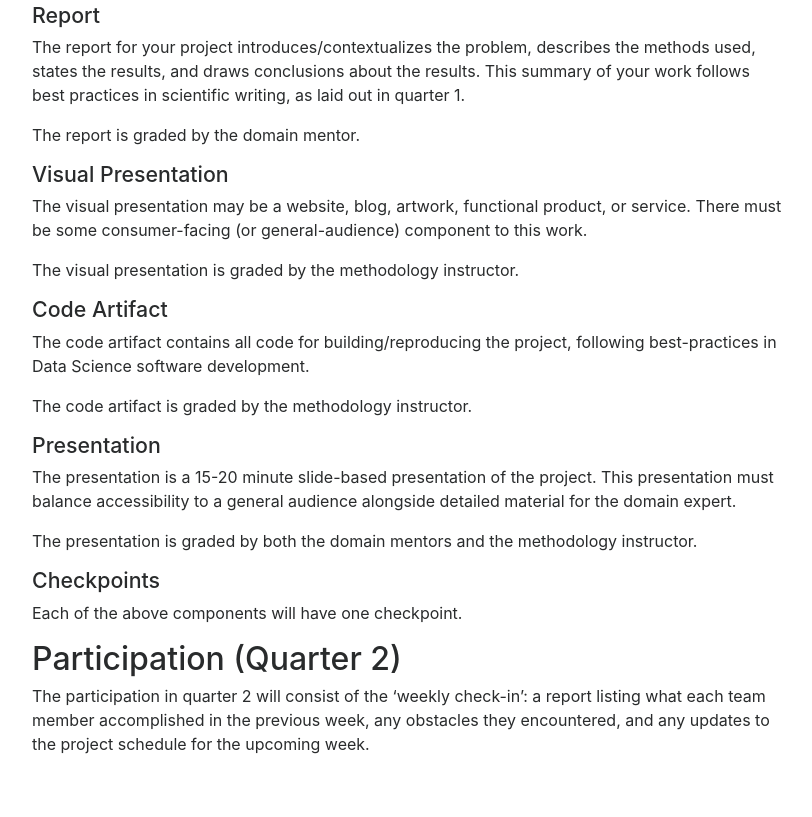
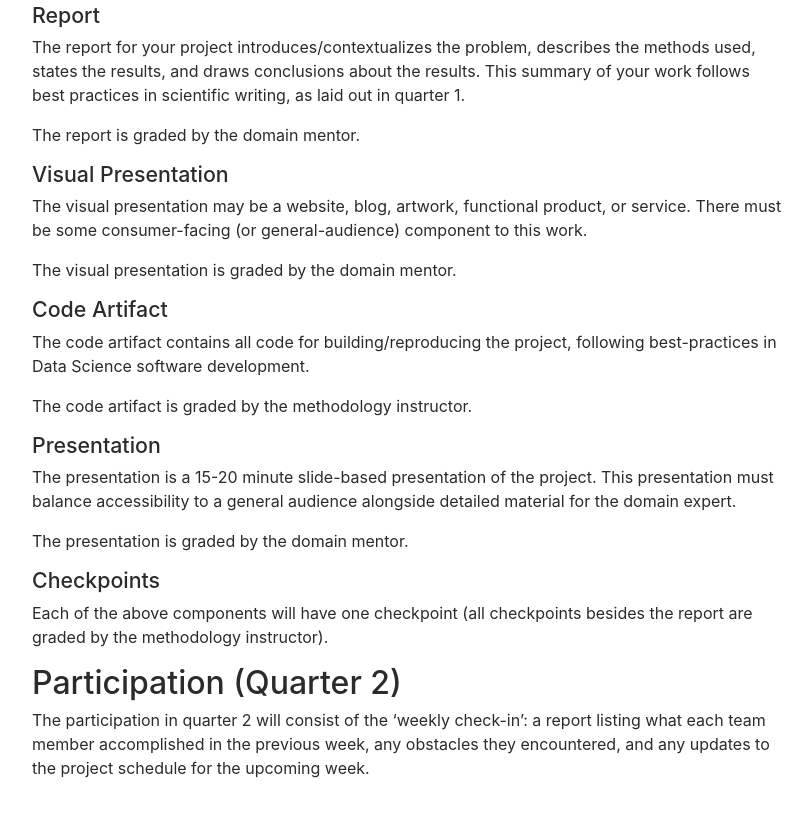
Before and after one commit to DSC-Capstone/dsc-capstone.github.io, a Jekyll site: the page built from student/assignment-descriptions.md, in a window 1280 px wide and 900 px high, scrolled down 2114 px. Shown: the top 817 px of the window, without its empty margins (233-1045 px from the left). Built offline with Jekyll 4.4.1, drawn with Linux system fonts in a browser that asks for light colours; nearby versions of some CDN libraries.

Commit message:
assignment update

```diff
--- a/student/assignment-descriptions.md
+++ b/student/assignment-descriptions.md
@@ -106,7 +106,7 @@ The visual presentation may be a website, blog, artwork, functional
 product, or service. There must be some consumer-facing (or
 general-audience) component to this work.
 
-The visual presentation is graded by the methodology instructor.
+The visual presentation is graded by the domain mentor.
 
 ### Code Artifact
 
@@ -122,12 +122,12 @@ The presentation is a 15-20 minute slide-based presentation of the
 project. This presentation must balance accessibility to a general
 audience alongside detailed material for the domain expert.
 
-The presentation is graded by both the domain mentors and the
-methodology instructor.
+The presentation is graded by the domain mentor.
 
 ### Checkpoints
 
-Each of the above components will have one checkpoint.
+Each of the above components will have one checkpoint (all checkpoints
+besides the report are graded by the methodology instructor).
 
 ## Participation (Quarter 2)
 
```
